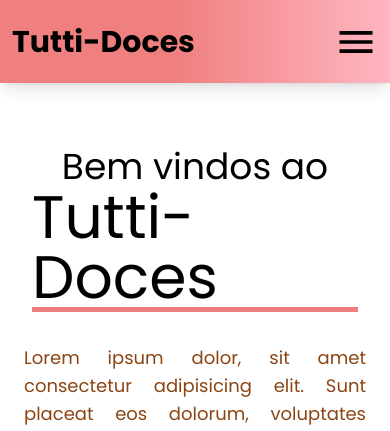
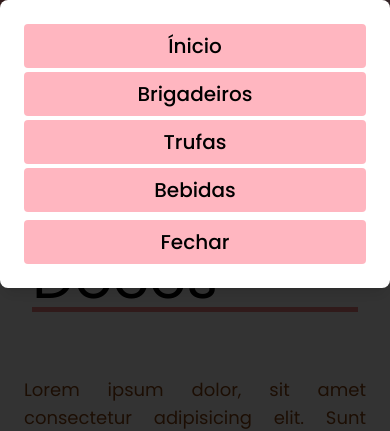
Before and after one commit to vitor-eble/Tutti-Doces-Angular, an Angular app in the folder tutti-doces-angular/: page /inicio in a window 390 px wide. Both pictures are taken after a click on the button 356 px from the left and 41 px from the top of the page. Shown: the top 431 px of the page. Built offline with nearby package versions, Linux system fonts and the light colour scheme.

Commit message:
começei a fazer o menu responsivo

```diff
--- a/tutti-doces-angular/src/app/app.component.css
+++ b/tutti-doces-angular/src/app/app.component.css
@@ -11,5 +11,9 @@
 } */
 
 .title-nav {
-  @apply md:text-4xl text-3xl font-bold cursor-pointer relative  before:content-[''] before:absolute before:border-b-[3px] before:border-solid before:border-white before:w-0 before:top-[37px] before:transition-all before:duration-500 md:hover:before:w-[215px] pl-3 hover:before:w-[184px]
+  @apply md:text-4xl text-3xl font-bold cursor-pointer relative  before:content-[''] before:absolute before:border-b-[3px] before:border-solid before:border-white before:w-0 before:top-[37px] before:transition-all before:duration-500 md:hover:before:w-[215px] pl-3 md:pl-0 hover:before:w-[184px]
 }
+
+.menu-cll {
+  @apply block w-full py-2 rounded hover:bg-rosinha bg-rosinha font-medium active:bg-rosinha-escuro transition-all duration-200 active:scale-95
+}
--- a/tutti-doces-angular/src/app/app.component.html
+++ b/tutti-doces-angular/src/app/app.component.html
@@ -4,7 +4,7 @@
       <h1 class="title-nav">
         Tutti-Doces
       </h1>
-      <nav class="flex items-center pr-3 md:pr-0">
+      <nav class="relative flex items-center pr-3 md:pr-0">
         <ul class="relative items-center justify-center hidden gap-4 list-none md:flex">
           <a routerLink="/inicio" class="text-base font-bold text-black">
             <li>Ínicio</li>
@@ -22,9 +22,37 @@
             <li>Outros</li>
           </a>
         </ul>
-        <button class="flex items-center justify-center md:hidden" (click)="menu()">
-            <svg xmlns="http://www.w3.org/2000/svg" height="44px" viewBox="0 -960 960 960" width="44px" fill="#000"><path d="M120-240v-80h720v80H120Zm0-200v-80h720v80H120Zm0-200v-80h720v80H120Z"/></svg>
+        <button class="flex items-center justify-center md:hidden" (click)="menuOpen()">
+            <svg xmlns="http://www.w3.org/2000/svg" height="44px" viewBox="0 -960 960 960" width="44px" fill="#000">
+              <path d="M120-240v-80h720v80H120Zm0-200v-80h720v80H120Zm0-200v-80h720v80H120Z"/>
+            </svg>
         </button>
+
+        <div *ngIf="menuAberto" class="fixed inset-0 z-50 flex items-center justify-center bg-black/80">
+          <div class="absolute top-0 flex flex-col w-full gap-2 p-6 text-center bg-white rounded-lg shadow-lg">
+
+            <ul class="flex flex-col w-full gap-1 text-xl font-bold">
+              <li class="w-full">
+                <a routerLink="/inicio" class="menu-cll"  (click)="menuOpen()">Ínicio</a>
+              </li>
+              <li>
+                <a routerLink="/brigadeiros" class="menu-cll"  (click)="menuOpen()">Brigadeiros</a>
+              </li>
+              <li>
+                <a routerLink="/trufas" class="menu-cll"  (click)="menuOpen()">Trufas</a>
+              </li>
+              <li>
+                <a routerLink="/bebidas"  class="menu-cll"  (click)="menuOpen()">Bebidas</a>
+              </li>
+            </ul>
+
+            <div>
+              <button (click)="menuOpen()" class="text-xl font-semibold menu-cll">
+                Fechar
+              </button>
+            </div>
+          </div>
+        </div>
       </nav>
 
     </div>
@@ -32,7 +60,7 @@
  <div class="flex flex-col mt-[83px]">
   <div class=" bg-white w-full shadow-lg h-[500px]">
     <div class="container flex flex-col items-center justify-center mx-auto">
-      <h1 class="flex flex-col items-center justify-center px-8 pt-16 pb-8 md:p-16">
+      <h1 class="flex flex-col items-center justify-center px-8 py-16 md:p-16">
         <span class="text-4xl md:text-6xl">
           Bem vindos ao
         </span>
--- a/tutti-doces-angular/src/app/app.component.ts
+++ b/tutti-doces-angular/src/app/app.component.ts
@@ -9,7 +9,9 @@ import { Component } from '@angular/core';
 export class AppComponent {
   title = 'tutti-doces-angular';
 
-  menu(){
-    alert('menu clicado')
+  menuAberto: boolean = false
+
+  menuOpen(){
+    this.menuAberto = !this.menuAberto;
   }
 }
```
